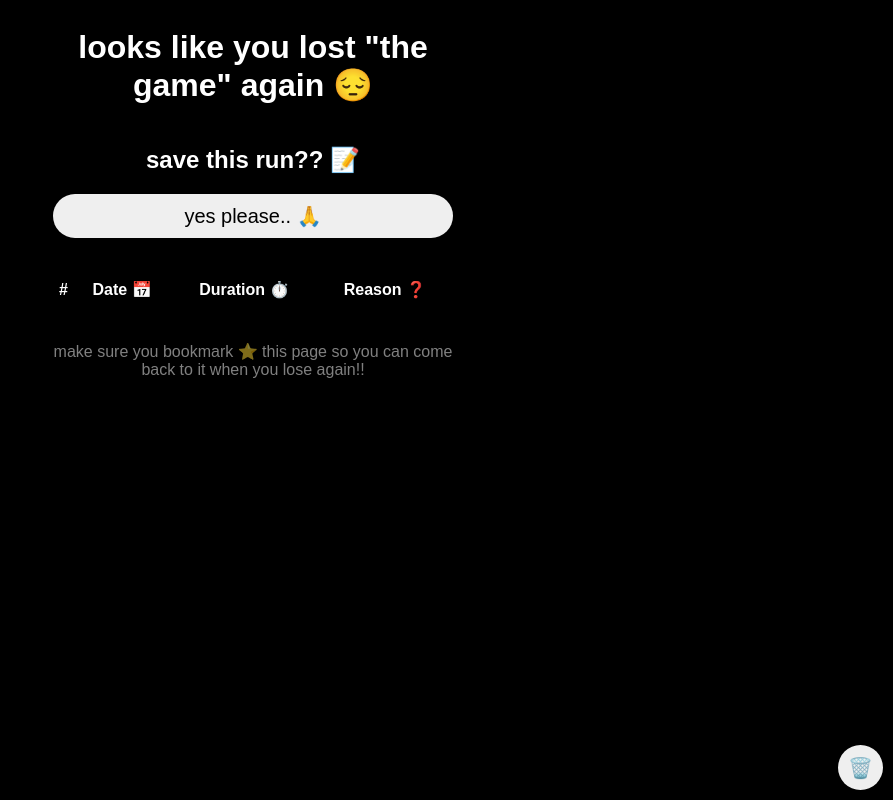
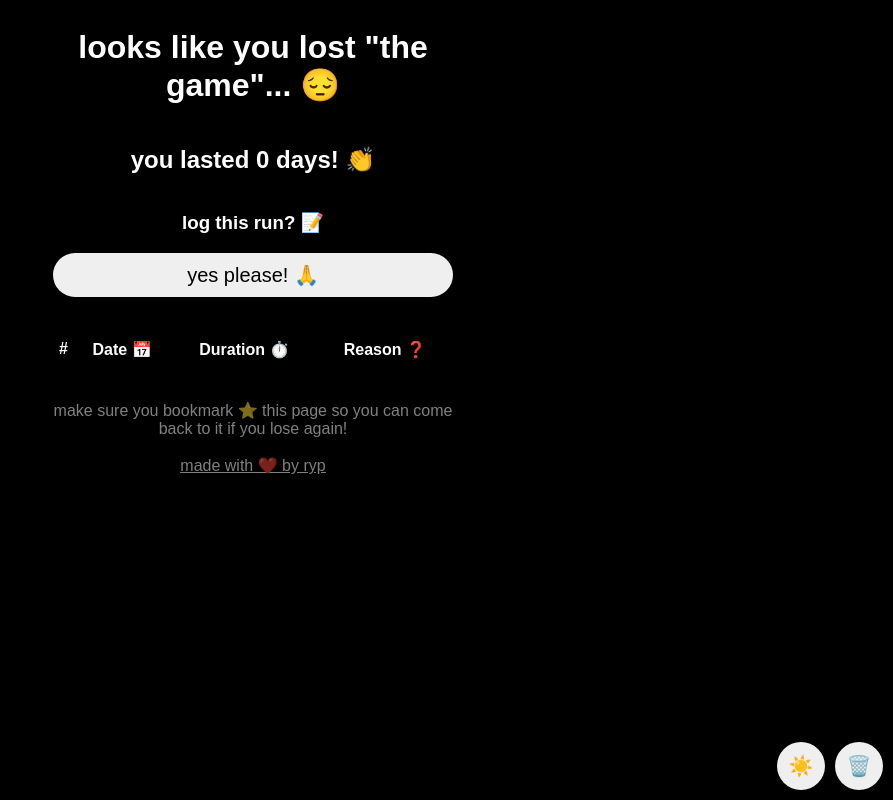
Before and after one commit to itsryp/youlostthegame, a plain HTML site: page index.html in a window 1280 px wide. Shown: the whole page, without its empty margins (387-1280 px from the left). Drawn offline with Linux system fonts and the light colour scheme; a web font is replaced by a local one.

Commit message:
light mode, repo link, day count

```diff
--- a/index.html
+++ b/index.html
@@ -8,17 +8,18 @@
 
     <link rel="preconnect" href="https://fonts.googleapis.com">
     <link rel="preconnect" href="https://fonts.gstatic.com" crossorigin>
-    <link href="https://fonts.googleapis.com/css2?family=Cossette+Titre:wght@400;700&family=Special+Gothic+Expanded+One&display=swap" rel="stylesheet">
+    <link href="https://fonts.googleapis.com/css2?family=Inter:ital,opsz,wght@0,14..32,100..900;1,14..32,100..900&family=Special+Gothic+Expanded+One&display=swap" rel="stylesheet">
 
     <link rel="shortcut icon" href="favicon.svg" type="image/x-icon">
 </head>
 <body>
     <header>
         <script src="script.js"></script>
-        <h1>looks like you lost "the game" again 😔</h1>
-        <h2>save this run?? 📝</h2>
+        <h1>looks like you lost "the game"... 😔</h1>
+        <h2 class="days-lasted">you lasted 0 days! 👏</h2>
+        <h3>log this run? 📝</h3>
         <div class="buttons">
-            <button class="button yesbutton" onclick="addtolog()">yes please.. 🙏</button>
+            <button class="button yesbutton" onclick="addtolog()">yes please! 🙏</button>
             <!-- <button class="button nobutton">nah.</button> -->
         </div>
     </header>
@@ -41,12 +42,26 @@
                 <td>N/A</td>
             </tr> -->
         </table>
-        <button class="clear-button" onclick="clearlogs()">
-            🗑️
-        </button>
+        <div class="other-buttons">
+            <!-- <a class="other-button" href="https://github.com/itsryp/youlostthegame">
+                <img src="github-mark.svg" alt="">
+            </a> -->
+            <!-- <button class="other-button" href="https://github.com/itsryp/youlostthegame">
+                <img src="github-mark.svg" alt="">
+            </button> -->
+            <button class="other-button lightmode-button" onclick="togglelightmode()">
+                ☀️
+            </button>
+            <button class="other-button clear-button" onclick="clearlogs()">
+                🗑️
+            </button>
+        </div>
     </main>
     <footer>
-        make sure you bookmark ⭐ this page so you can come back to it when you lose again!!
+        make sure you bookmark ⭐ this page so you can come back to it if you lose again!
+        <br>
+        <br>
+        <a href="https://github.com/itsryp/youlostthegame"><u>made with ❤️ by ryp</u></a>
     </footer>
 </body>
 </html>
--- a/script.js
+++ b/script.js
@@ -1,4 +1,5 @@
 let last = null;
+let lightmode = false;
 
 addEventListener("load", (event) => {
     const ls = localStorage;
@@ -7,6 +8,12 @@ addEventListener("load", (event) => {
         const entry = logdata[i];
         addentry(entry)
     }
+    if (last && last.time) {
+        if (((Date.now() - last.time) / 1000) < 86400) {
+            document.querySelector('.yesbutton').classList.add('inactive');
+        }
+    }
+    document.querySelector('.days-lasted').innerHTML = `you lasted ${last != null ? Math.round(((Date.now() - last.time) / 1000) / 86400) : 0} days! 👏`;
 });
 
 function addtolog() {
@@ -18,7 +25,7 @@ function addtolog() {
     }
     const ls = localStorage;
     let logdata = JSON.parse(ls.getItem('logdata')) || [];
-    const reasonstring = prompt("how did you lose??")
+    const reasonstring = prompt("who/what made you lose?")
     if (!reasonstring)
         return;
     let newentry = {
@@ -47,7 +54,7 @@ function addentry(entry) {
 
 function clearlogs() {
     if (localStorage.getItem('logdata') == null) {
-        alert('you dont have any logs');
+        alert('no saved data');
         return;
     } else {
         let confirmresult = confirm('reset data?');
@@ -62,3 +69,16 @@ function clearlogs() {
             return;
     }
 }
+
+function togglelightmode() {
+    lightmode = !lightmode;
+    var body = document.body;
+    var button = document.querySelector('.lightmode-button');
+    if (lightmode) {
+        body.classList.add('light-mode');
+        button.innerHTML = "🌙"
+    } else {
+        body.classList.remove('light-mode');
+        button.innerHTML = "☀️"
+    }
+}
--- a/styles.css
+++ b/styles.css
@@ -1,10 +1,21 @@
 body {
     background: black;
-    color: white;
+    color: white !important;
     font-family: "special gothic expanded one", sans-serif;
     text-align: center;
     max-width: 400px;
     justify-self: center;
+    transition: background-color 1s, color 1s;
+}
+
+.light-mode {
+  background-color: white;
+  color: black !important;
+}
+
+.light-mode .button {
+    background-color: black;
+    color: white;
 }
 
 header {
@@ -23,24 +34,26 @@ header {
     justify-content: center;
 }
 
+button {
+    font-family: "special gothic expanded one", sans-serif;
+}
+
 .button {
     padding: 10px;
     font-size: 20px;
     width: 100%;
     border: 0;
     border-radius: 100px;
-    font-family: "special gothic expanded one", sans-serif;
-    transition: scale .25s;
+    transition: scale .25s, background-color 1s, color 1s;
     color: #000000;
+}
+
+.button.inactive {
+    opacity: .25;
 }
 
 .button:active {
     scale: .9;
-}
-
-.nobutton {
-    background: black;
-    color: white;
 }
 
 main {
@@ -64,22 +77,44 @@ footer {
     opacity: .5;
 }
 
-.clear-button {
+.other-buttons {
     z-index: 2;
     position: fixed;
     bottom: 10px;
     right: 10px;
+    display: flex;
+    flex-direction: row;
+    gap: 10px;
+}
+
+.other-button {
+    width: 48px !important;
+    height: 48px !important;
     aspect-ratio: 1;
     padding: 10px;
     font-size: 20px;
     border: 0;
     border-radius: 100px;
-    font-family: "special gothic expanded one", sans-serif;
     transition: scale .25s;
-    color: #000000;
     text-align: center;
+    align-items: center;
 }
 
-.clear-button:active {
+.light-mode .other-button {
+    background-color: black;
+    color: white;
+}
+
+.other-button img {
+    width: 100%;
+    height: 100%;
+}
+
+.other-button:active {
     scale: .9;
 }
+
+a {
+    color: inherit;
+    outline: none;
+}
```
Also changed, not shown: github-mark.svg (added).
